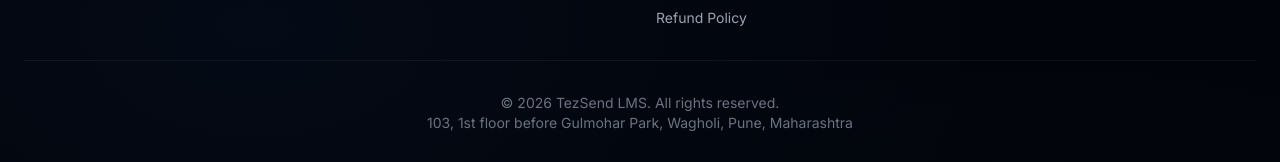
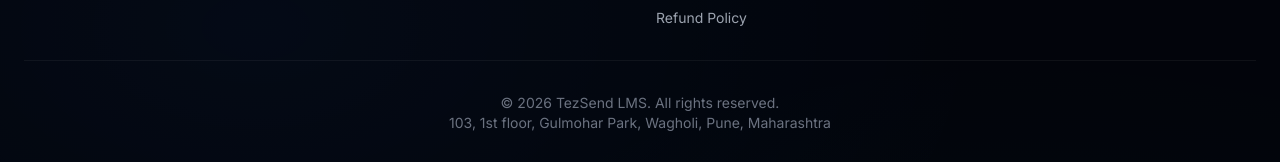
Before and after one commit to amol410/TeZ, a React (Vite) app in the folder frontend/: page /contact in a window 1280 px wide. Shown: the part 933-1095 px from the top of the page. Built offline with nearby package versions, Linux system fonts and the light colour scheme; no server answers.

Commit message:
chore: remove 'before' from address in LMS

```diff
--- a/frontend/src/components/common/Footer.jsx
+++ b/frontend/src/components/common/Footer.jsx
@@ -35,7 +35,7 @@
 
         <div className="pt-8 border-t border-white/5 text-center text-sm text-gray-500">
           &copy; {new Date().getFullYear()} TezSend LMS. All rights reserved.<br />
-          103, 1st floor before Gulmohar Park, Wagholi, Pune, Maharashtra
+          103, 1st floor, Gulmohar Park, Wagholi, Pune, Maharashtra
         </div>
       </div>
     </footer>
--- a/frontend/src/pages/legal/ContactUs.jsx
+++ b/frontend/src/pages/legal/ContactUs.jsx
@@ -32,7 +32,7 @@
             </div>
             <h3 className="text-white font-semibold mb-2">Our Office</h3>
             <p className="text-gray-400 text-sm text-center">
-              103, 1st floor before<br />
+              103, 1st floor<br />
               Gulmohar Park<br />
               Wagholi, Pune<br />
               Maharashtra, India
```
